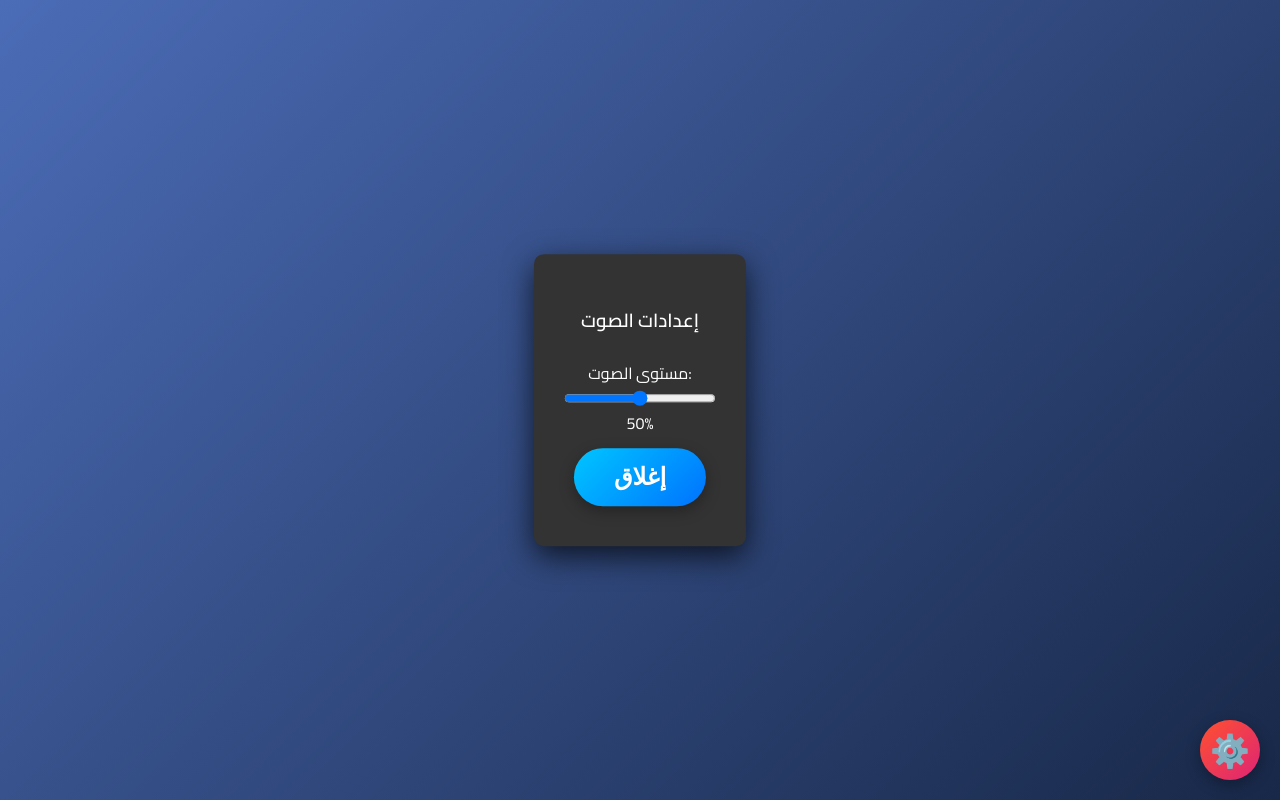
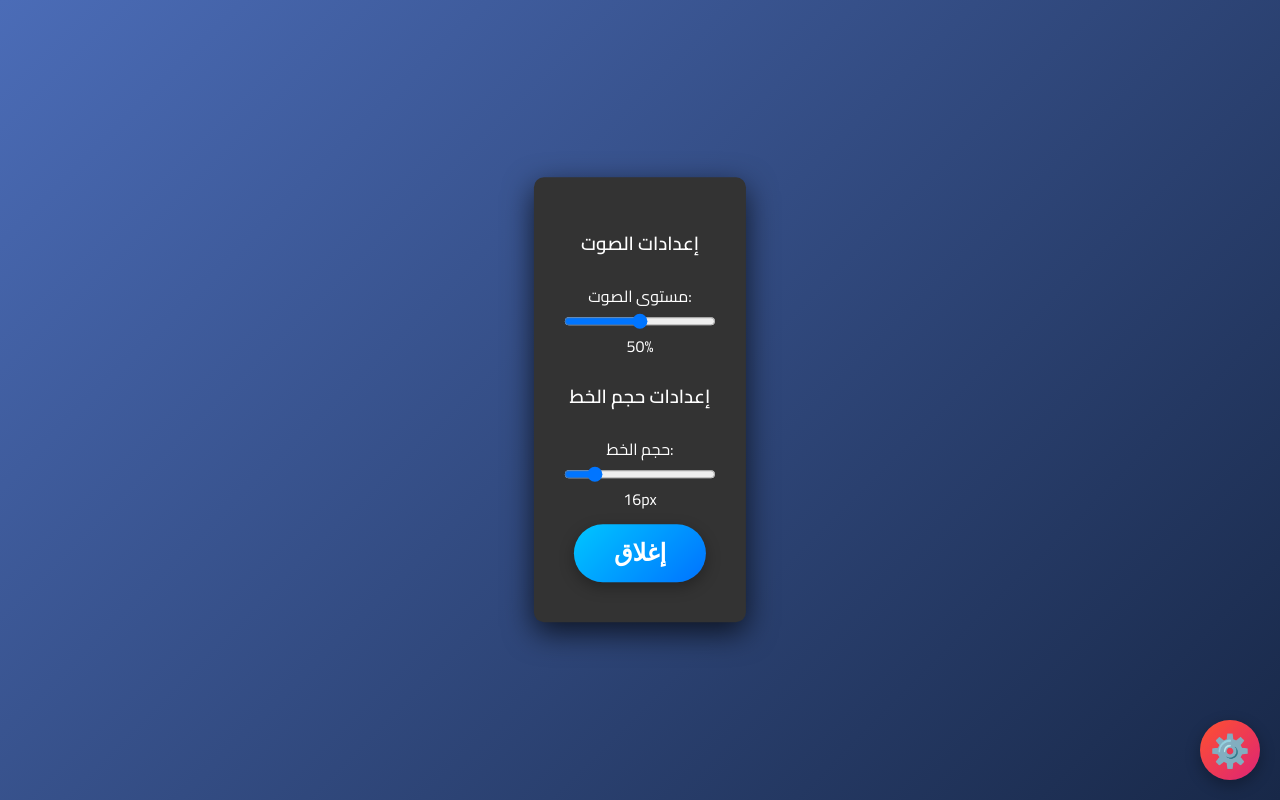
Before and after one commit to dst1991911/ail1, a plain HTML site: page index.html in a window 1280 px wide. Both pictures are taken after a click on the element "⚙️". Drawn offline with Linux system fonts and the light colour scheme.

Commit message:
Update index.html

```diff
--- a/index.html
+++ b/index.html
@@ -111,7 +111,8 @@
       margin-bottom: 20px;
     }
 
-    .settings-popup .volume-slider {
+    .settings-popup .volume-slider,
+    .settings-popup .font-size-slider {
       width: 100%;
     }
   </style>
@@ -148,6 +149,12 @@
     <label for="volume-slider">مستوى الصوت:</label>
     <input type="range" id="volume-slider" class="volume-slider" min="0" max="100" value="50">
     <span id="volume-value">50%</span>
+
+    <h3>إعدادات حجم الخط</h3>
+    <label for="font-size-slider">حجم الخط:</label>
+    <input type="range" id="font-size-slider" class="font-size-slider" min="12" max="36" value="16">
+    <span id="font-size-value">16px</span>
+
     <button onclick="closeSettings()">إغلاق</button>
   </div>
 
@@ -210,6 +217,15 @@
     volumeSlider.addEventListener('input', function() {
       volumeValue.textContent = `${volumeSlider.value}%`;
     });
+
+    // تحديث حجم الخط عند تغيير شريط التمرير
+    const fontSizeSlider = document.getElementById('font-size-slider');
+    const fontSizeValue = document.getElementById('font-size-value');
+
+    fontSizeSlider.addEventListener('input', function() {
+      fontSizeValue.textContent = `${fontSizeSlider.value}px`;
+      document.body.style.fontSize = `${fontSizeSlider.value}px`;
+    });
   </script>
 </body>
 </html>
```
